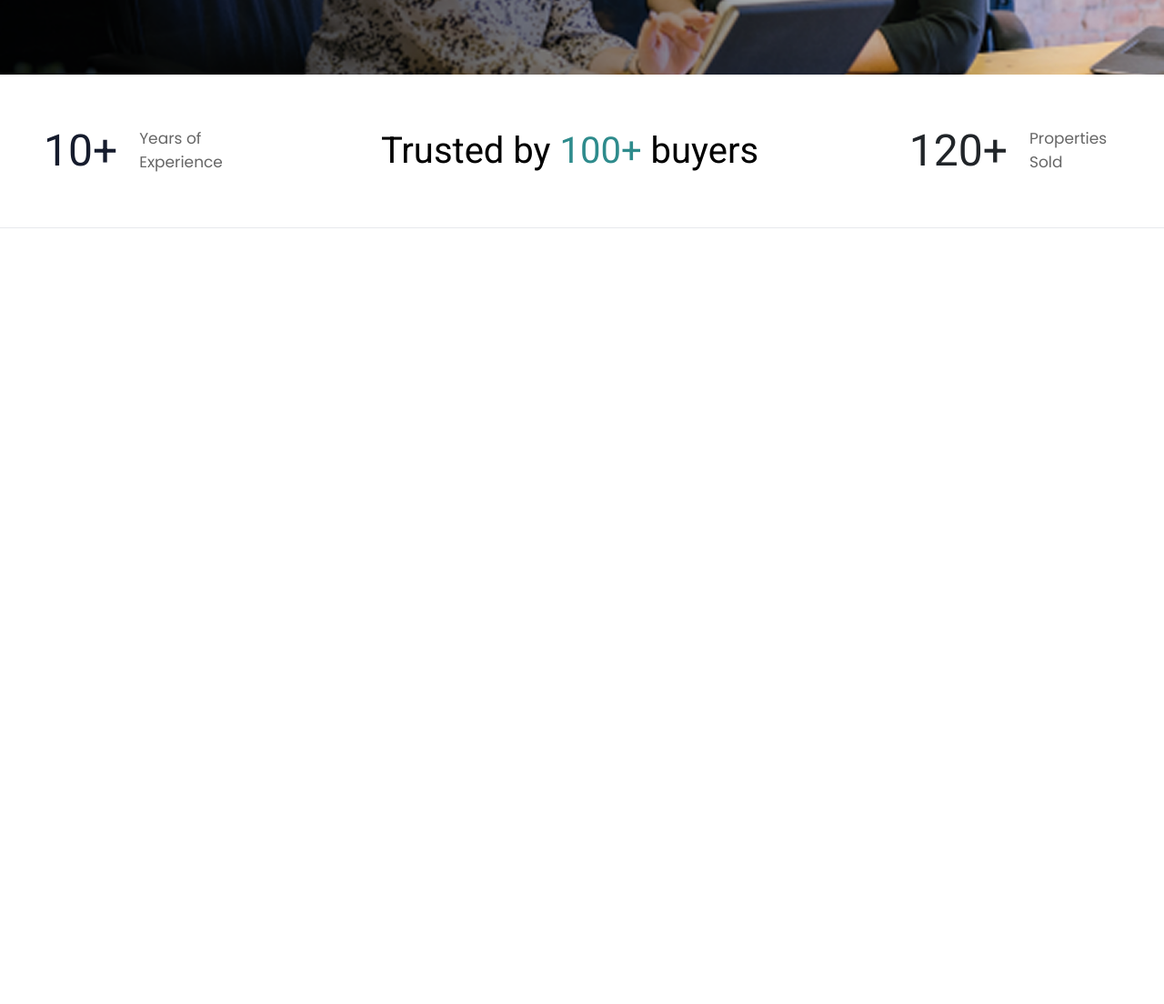
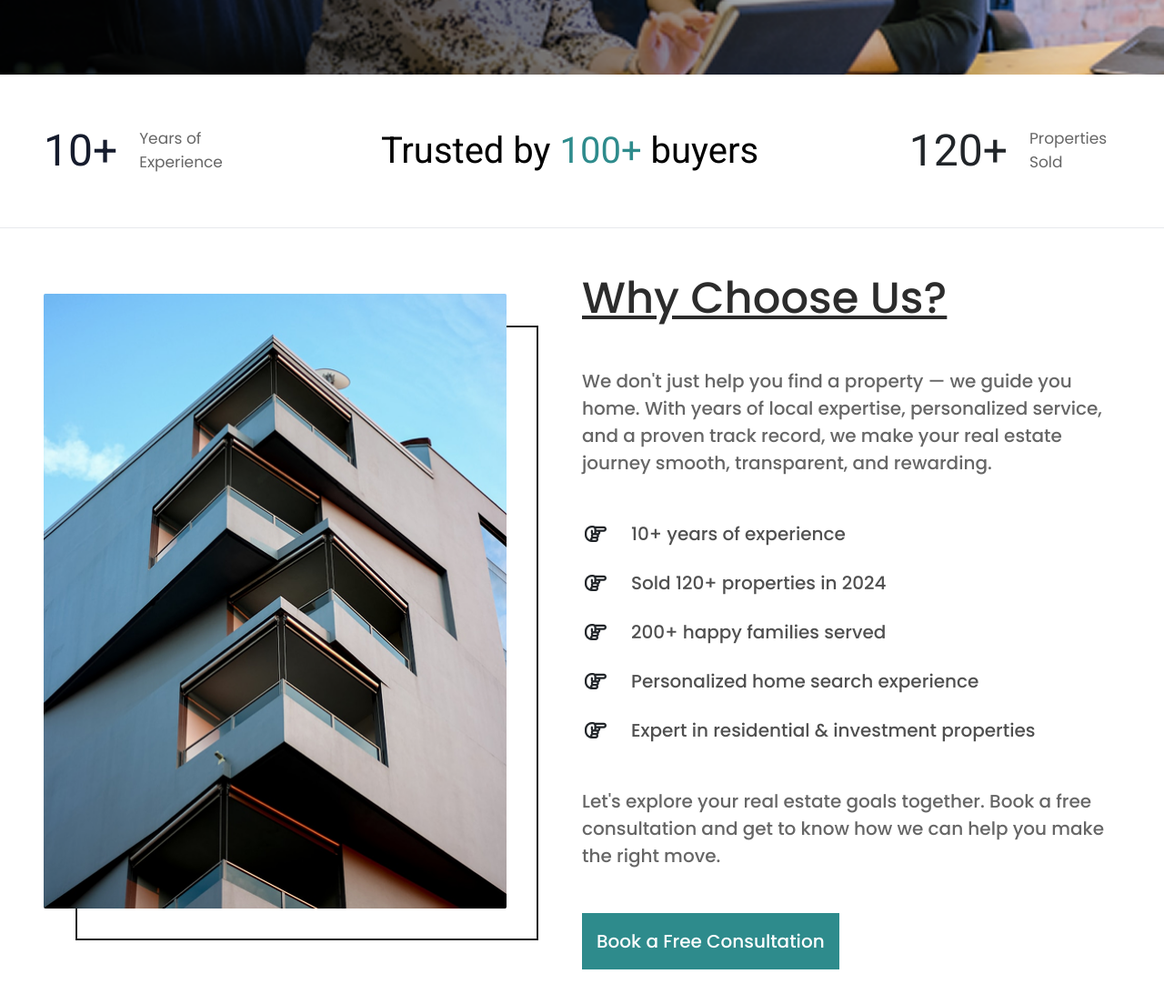
Before and after one commit to developer-meet/Real-Estate-1, a plain HTML site: page index.html in a window 1280 px wide. Shown: the part 500-1604 px from the top of the page at 91% size. Before the commit the page ends 800 px from the top, so only its background shows below. Drawn offline with nearby package versions, Linux system fonts and the light colour scheme.

Commit message:
Complete About Section

```diff
--- a/CSS/style.css
+++ b/CSS/style.css
@@ -187,3 +187,107 @@
     font-size: 28px !important;
   }
 }
+
+/* About Section */
+
+.about-sec .about-sec-img-sec,
+.about-sec .about-sec-main-box {
+  width: 50%;
+}
+
+.about-sec .about-sec-img-sec {
+  position: relative;
+}
+
+.about-sec .about-sec-img-sec div {
+  position: absolute;
+  height: 91%;
+  width: 86%;
+  margin: 35px 0 0 35px !important;
+  border: 2px solid #1f1f1f;
+  z-index: -1;
+}
+
+.about-sec .about-sec-img-sec img {
+  height: 91%;
+  width: 86%;
+}
+
+.about-sec-heading {
+  color: var(--sim-dark-gray);
+}
+
+.about-sec-main-box .about-sec-fist-para,
+.about-sec-main-box .about-sec-last-para {
+  color: var(--sim-gray);
+}
+
+.about-sec-quailitys div p {
+  color: var(--sim-light-gray);
+}
+
+.about-sec-btn {
+  color: var(--white);
+  background-color: var(--sim-dark-green);
+  border: none;
+}
+
+@media screen and (max-width: 1024px) {
+  .body .about-sec {
+    display: block !important;
+  }
+
+  .about-sec .about-sec-img-sec {
+    width: 100% !important;
+    display: flex !important;
+    justify-content: center !important;
+    height: 750px !important;
+  }
+
+  .about-sec .about-sec-img-sec img {
+    max-width: 505px !important;
+    height: 674px !important;
+  }
+
+  .about-sec .about-sec-img-sec div {
+    position: absolute;
+    height: 674px !important;
+    max-width: 505px !important;
+    margin: 48px 0 0 95px !important;
+    border: 2px solid #1f1f1f;
+    z-index: -1;
+  }
+
+  .about-sec .about-sec-main-box {
+    width: 100% !important;
+    margin-top: 50px !important;
+  }
+}
+
+@media screen and (max-width: 700px) {
+  .about-sec .about-sec-img-sec {
+    display: none !important;
+  }
+
+  .about-sec .about-sec-main-box {
+    margin-top: 0px !important;
+  }
+}
+
+@media screen and (max-width: 576px) {
+  .body .about-sec {
+    padding: 50px 20px !important;
+  }
+
+  .about-sec-main-box .about-sec-heading {
+    font-size: 32px !important;
+  }
+
+  .about-sec-quailitys div {
+    align-items: start !important;
+  }
+
+  .about-sec-quailitys div i {
+    margin-top: 8px !important;
+  }
+}
--- a/index.html
+++ b/index.html
@@ -19,7 +19,10 @@
     <!-- Fontawesome Link -->
     <link
       rel="stylesheet"
-      href="https://site-assets.fontawesome.com/releases/v7.0.0/css/fontawesome.css"
+      href="https://cdnjs.cloudflare.com/ajax/libs/font-awesome/7.0.0/css/all.min.css"
+      integrity="sha512-DxV+EoADOkOygM4IR9yXP8Sb2qwgidEmeqAEmDKIOfPRQZOWbXCzLC6vjbZyy0vPisbH2SyW27+ddLVCN+OMzQ=="
+      crossorigin="anonymous"
+      referrerpolicy="no-referrer"
     />
   </head>
   <body class="body">
@@ -67,6 +70,61 @@
         <p class="poppins fs-17px">Properties Sold</p>
       </div>
     </div>
+
+    <!-- About Section -->
+    <div class="about-sec max-width-1280px mx-auto px-5 py-5 d-flex">
+      <div class="about-sec-img-sec mt-4">
+        <div></div>
+        <img src="./Assets/Img 2.png" height="" alt="" />
+      </div>
+      <div class="about-sec-main-box">
+        <h2
+          class="about-sec-heading poppins fs-48px fw-medium text-decoration-underline mb-5"
+        >
+          Why Choose Us?
+        </h2>
+        <p class="about-sec-fist-para poppins fw-medium fs-20px mb-5">
+          We don't just help you find a property — we guide you home. With years
+          of local expertise, personalized service, and a proven track record,
+          we make your real estate journey smooth, transparent, and rewarding.
+        </p>
+        <div class="about-sec-quailitys mb-5">
+          <div class="d-flex align-items-center mb-4">
+            <i class="fa-regular fa-xl fa-hand-point-right me-4"></i>
+            <p class="poppins fw-medium fs-20px">10+ years of experience</p>
+          </div>
+          <div class="d-flex align-items-center mb-4">
+            <i class="fa-regular fa-xl fa-hand-point-right me-4"></i>
+            <p class="poppins fw-medium fs-20px">
+              Sold 120+ properties in 2024
+            </p>
+          </div>
+          <div class="d-flex align-items-center mb-4">
+            <i class="fa-regular fa-xl fa-hand-point-right me-4"></i>
+            <p class="poppins fw-medium fs-20px">200+ happy families served</p>
+          </div>
+          <div class="d-flex align-items-center mb-4">
+            <i class="fa-regular fa-xl fa-hand-point-right me-4"></i>
+            <p class="poppins fw-medium fs-20px">
+              Personalized home search experience
+            </p>
+          </div>
+          <div class="d-flex align-items-center">
+            <i class="fa-regular fa-xl fa-hand-point-right me-4"></i>
+            <p class="poppins fw-medium fs-20px">
+              Expert in residential & investment properties
+            </p>
+          </div>
+        </div>
+        <p class="about-sec-last-para poppins fw-medium fs-20px mb-5">
+          Let's explore your real estate goals together. Book a free
+          consultation and get to know how we can help you make the right move.
+        </p>
+        <button class="about-sec-btn poppins fs-20px fw-medium p-3">
+          Book a Free Consultation
+        </button>
+      </div>
+    </div>
   </body>
 
   <!-- Bootstrap JS Link -->
```
